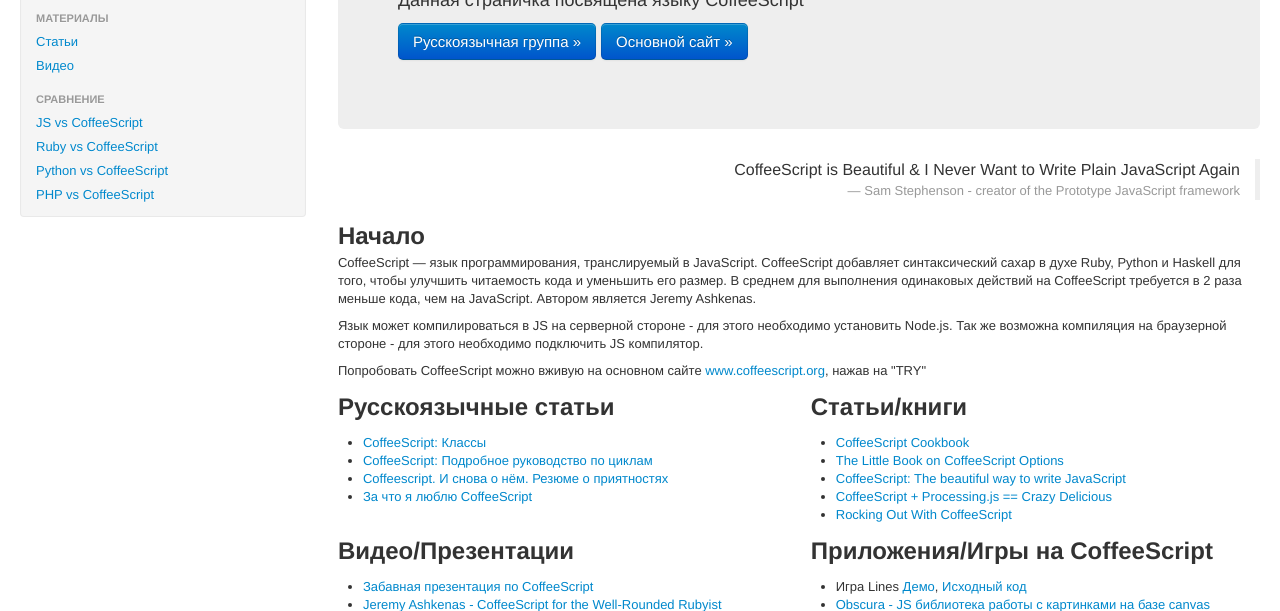
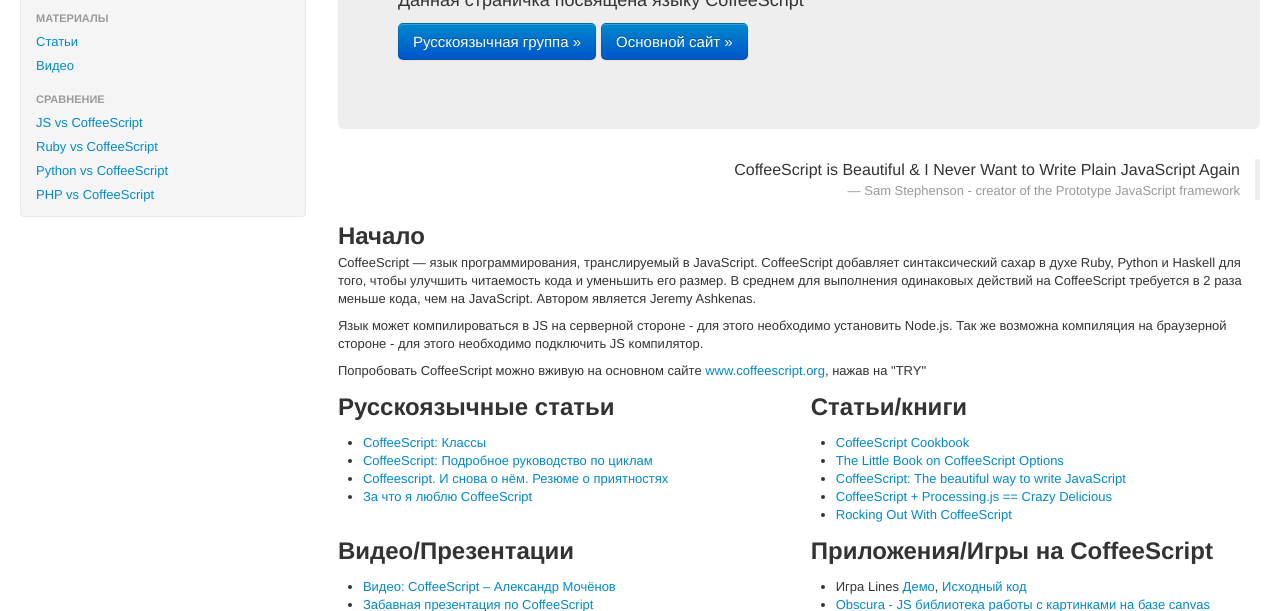
Before and after one commit to CoffeeScript2ru/coffeescript2ru.github.com, a plain HTML site: page index.html in a window 1280 px wide. Shown: the part 193-804 px from the top of the page. Drawn offline with Linux system fonts and the light colour scheme.

Commit message:
added link to video

```diff
--- a/index.html
+++ b/index.html
@@ -137,6 +137,7 @@
               <p>
 
                 <ul>
+                  <li><a href="http://vimeo.com/44342553">Видео: CoffeeScript – Александр Мочёнов</a></li>
                   <li><a href="http://bodil.org/coffeescript/">Забавная презентация по CoffeeScript</a></li>
                   <li><a href="http://vimeo.com/27200146">Jeremy Ashkenas - CoffeeScript for the Well-Rounded Rubyist</a></li>
                   <li><a href="http://vimeo.com/35258313">Better JS with CoffeeScript - Sam Stephenson (37signals)</a> (доклад от автора JS библиотеки Prototype)</li>
```
